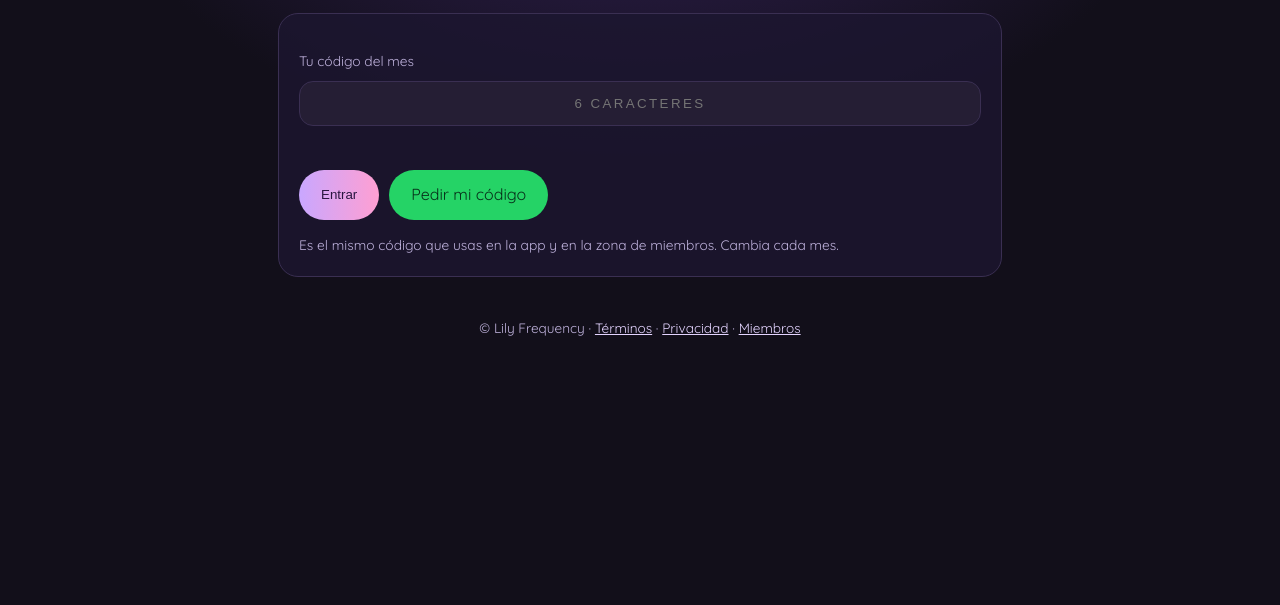
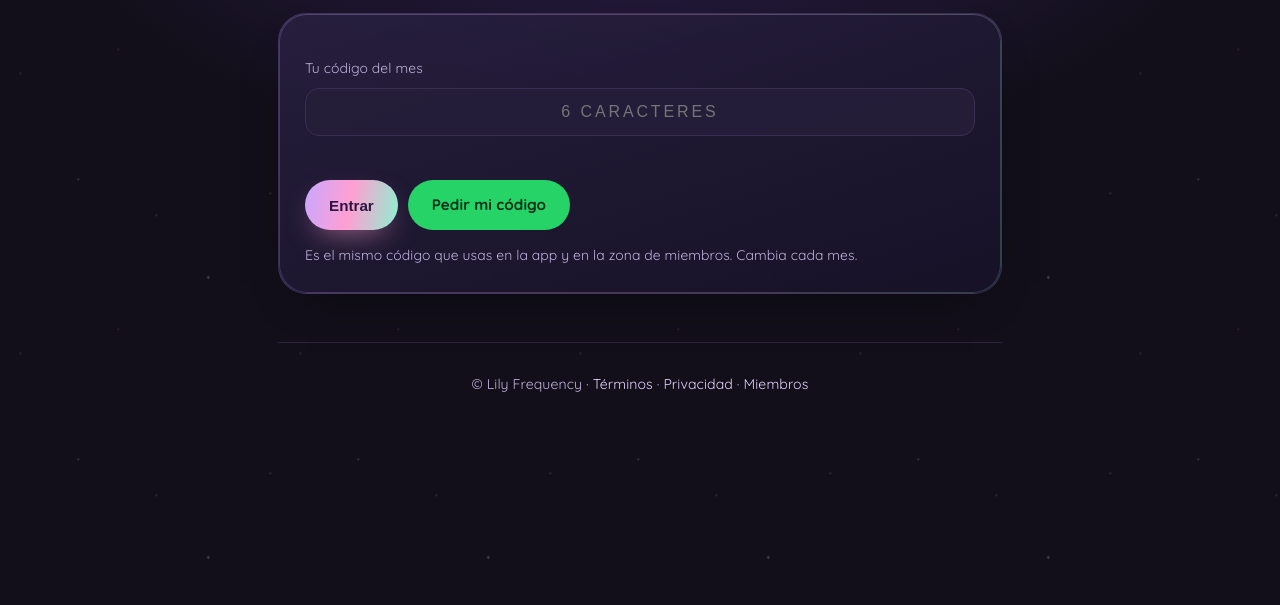
Before and after one commit to LilyFrecuency888/lilyfrecuency888.github.io, a plain HTML site: page terapeutica.html in a window 1280 px wide. Shown: the part 195-800 px from the top of the page. Drawn offline with nearby package versions, Linux system fonts and the light colour scheme.

Commit message:
Sistema visual compartido

```diff
--- a/terapeutica.html
+++ b/terapeutica.html
@@ -47,6 +47,7 @@ label.chk{display:flex;align-items:center;gap:6px;font-size:.82rem;color:var(--m
 footer{text-align:center;color:var(--muted);font-size:.85rem;margin-top:40px}
 #area[hidden]{display:none}
 </style>
+<link rel="stylesheet" href="lily.css">
 </head>
 <body>
 <div class="wrap">
```
